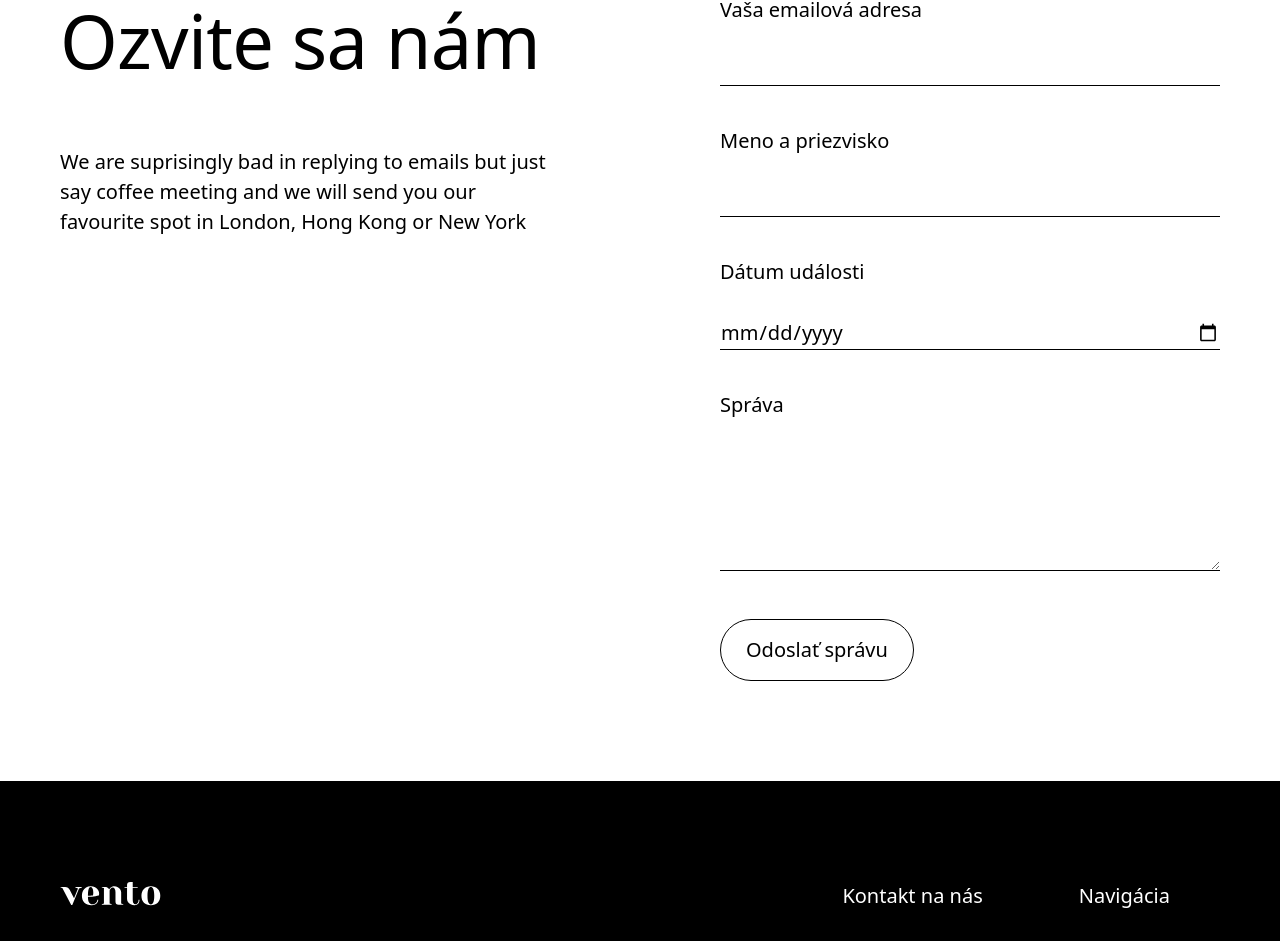
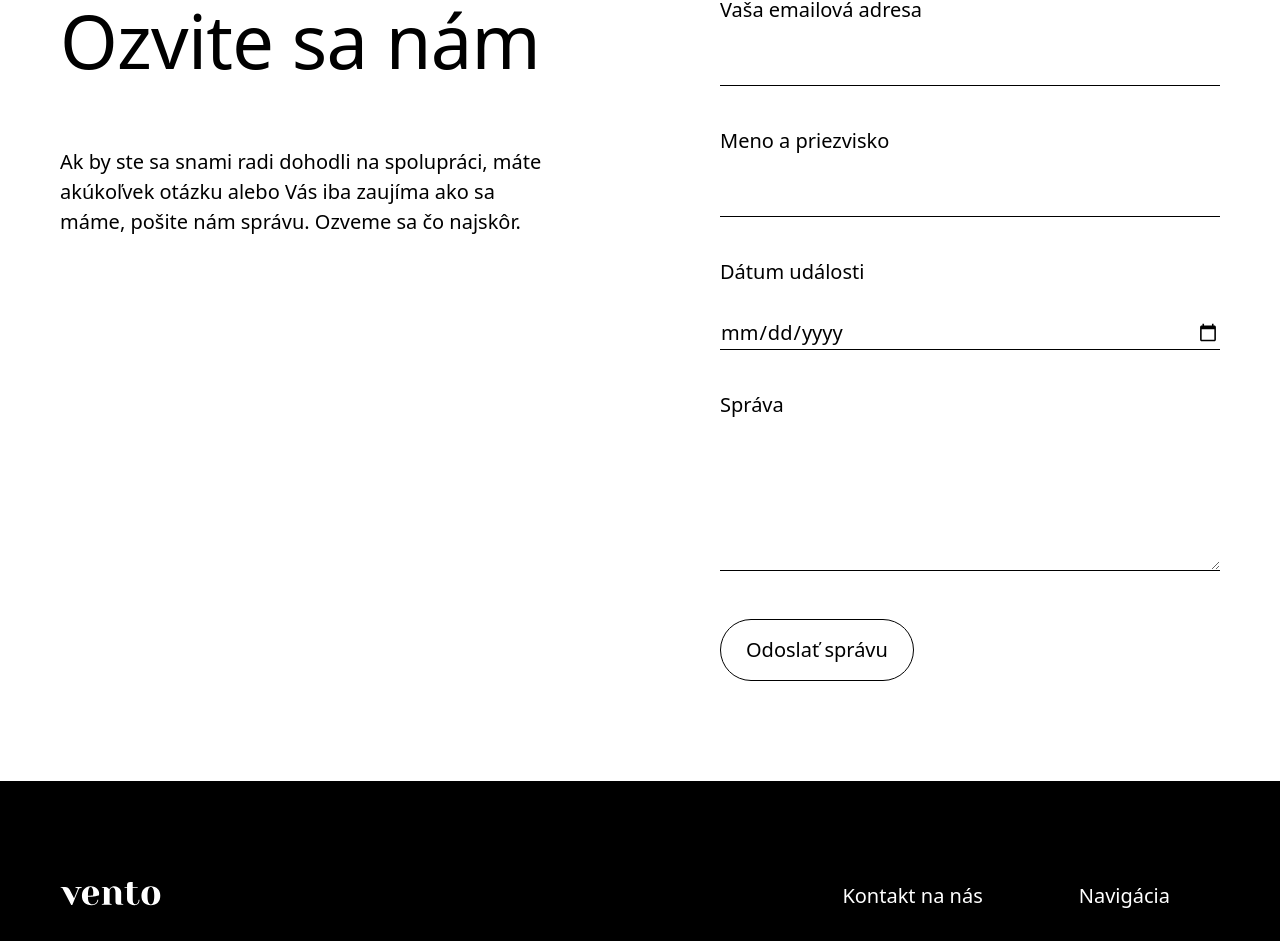
Before and after one commit to Ivanlsko/vento-web, a Vue app: page / in a window 1280 px wide. Shown: the part 7146-8087 px from the top of the page. Built offline with nearby package versions, Linux system fonts and the light colour scheme; no server answers.

Commit message:
add slovak text

```diff
--- a/src/sections/Message.vue
+++ b/src/sections/Message.vue
@@ -3,12 +3,12 @@ import FormBase from '../components/FormBase.vue'
 </script>
 
 <template>
-  <section class="md:flex w-full gap-32">
+  <section id="message" class="md:flex w-full gap-32">
     <div class="md:w-1/2">
       <h2 class="text-5xl mb-12">Ozvite sa nám</h2>
       <p>
-        We are suprisingly bad in replying to emails but just say coffee meeting and we will send
-        you our favourite spot in London, Hong Kong or New York
+        Ak by ste sa snami radi dohodli na spolupráci, máte akúkoľvek otázku alebo Vás iba zaujíma
+        ako sa máme, pošite nám správu. Ozveme sa čo najskôr.
       </p>
     </div>
     <FormBase class="mt-20 md:w-1/2 md:mt-0"></FormBase>
```
